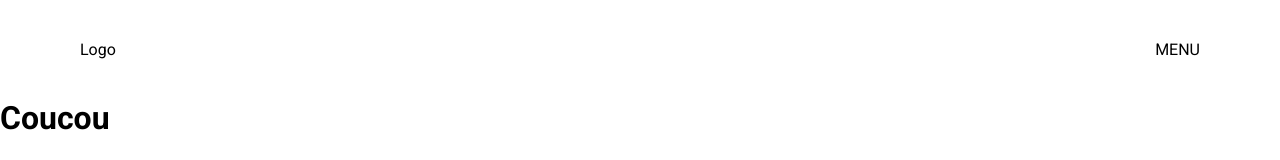
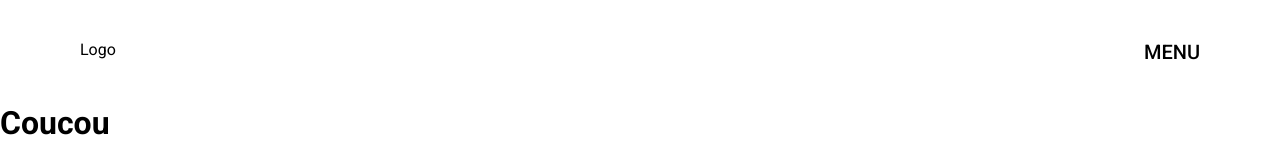
Before and after one commit to Scharlyopitz/CHEYSSOI-PARIS, a React (Vite) app: page / in a window 1280 px wide. Shown: the top 160 px of the page. Built offline with nearby package versions, Linux system fonts and the light colour scheme.

Commit message:
Design menu burger

```diff
--- a/src/sass/components/_nav.scss
+++ b/src/sass/components/_nav.scss
@@ -7,11 +7,13 @@ header {
   .menu {
     position: relative;
     text-transform: uppercase;
+    font-weight: 500;
+    font-size: 20px;
 
     .burger {
       position: absolute;
-      padding: 25px 0 0 0;
-      background-color: rgba(0, 0, 255, 0.244);
+      padding: 40px 0 0 0;
+      //   background-color: rgba(0, 0, 255, 0.244);
       top: 0;
       right: 0;
       display: flex;
--- a/src/style/style.css
+++ b/src/style/style.css
@@ -18,11 +18,12 @@ header {
 header .menu {
   position: relative;
   text-transform: uppercase;
+  font-weight: 500;
+  font-size: 20px;
 }
 header .menu .burger {
   position: absolute;
-  padding: 25px 0 0 0;
-  background-color: rgba(0, 0, 255, 0.244);
+  padding: 40px 0 0 0;
   top: 0;
   right: 0;
   display: flex;
```
Also changed, not shown: 1 other file (tests, documents, lock files or other folders).
